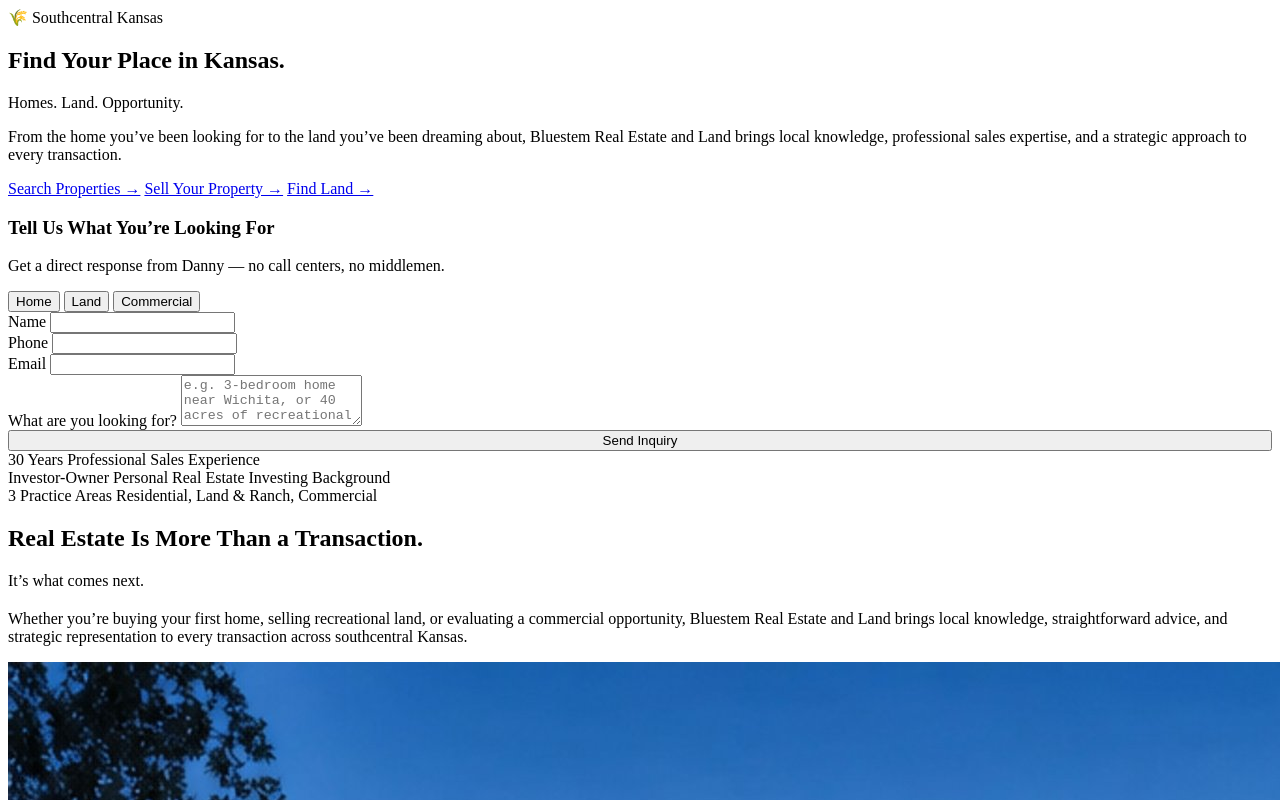
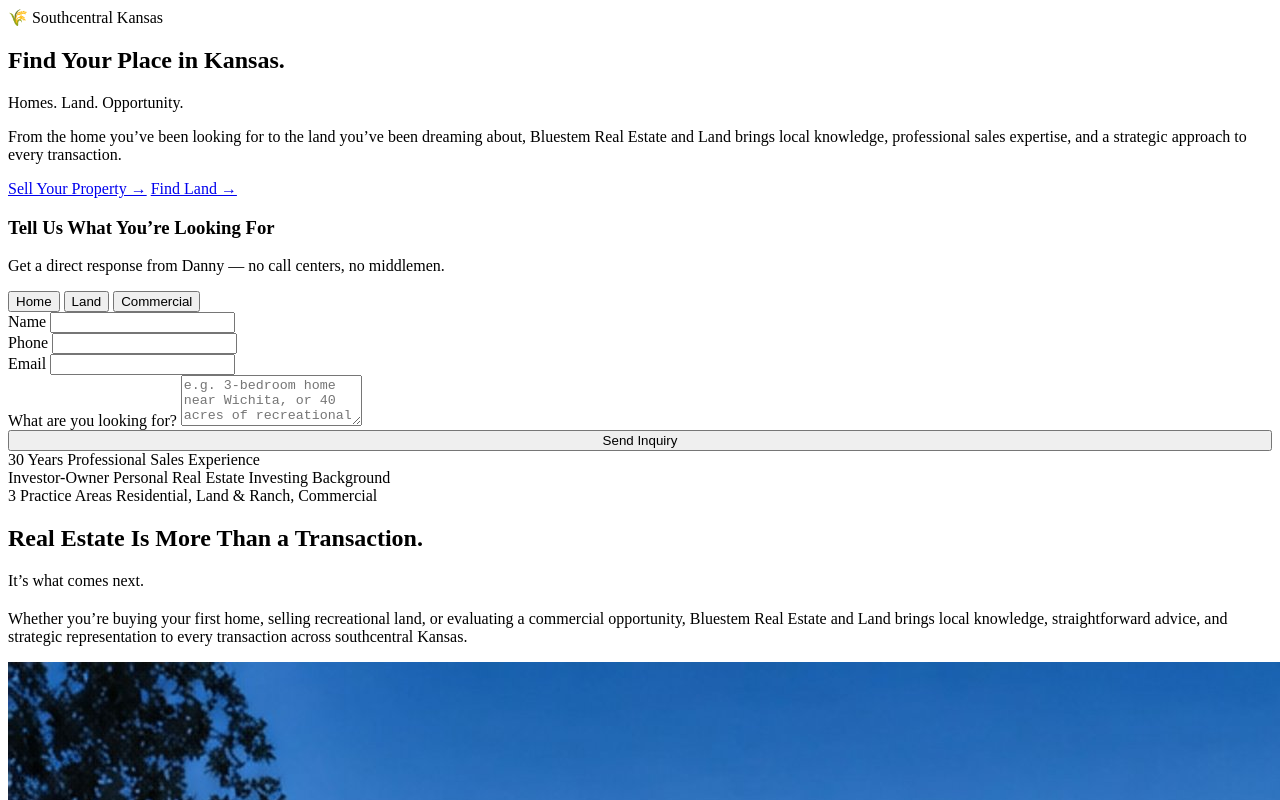
Before and after one commit to killergrowth/bluestem-real-estate, a website: page index.html in a window 1280 px wide. Shown: the top 800 px of the page. Drawn offline with Linux system fonts and the light colour scheme.

Commit message:
Remove Search Properties button from hero CTA row

```diff
--- a/index.html
+++ b/index.html
@@ -37,8 +37,7 @@
         <span class="kg-accent-script">Homes. Land. Opportunity.</span>
         <p>From the home you&rsquo;ve been looking for to the land you&rsquo;ve been dreaming about, Bluestem Real Estate and Land brings local knowledge, professional sales expertise, and a strategic approach to every transaction.</p>
         <div class="kg-hero-btns">
-          <a href="/contact/" class="btn btn-primary">Search Properties &rarr;</a>
-          <a href="/contact/" class="btn btn-outline-white">Sell Your Property &rarr;</a>
+          <a href="/contact/" class="btn btn-primary">Sell Your Property &rarr;</a>
           <a href="/land-ranch/" class="btn btn-outline-white">Find Land &rarr;</a>
         </div>
       </div>
```
Also changed, not shown: dist/index.html.
